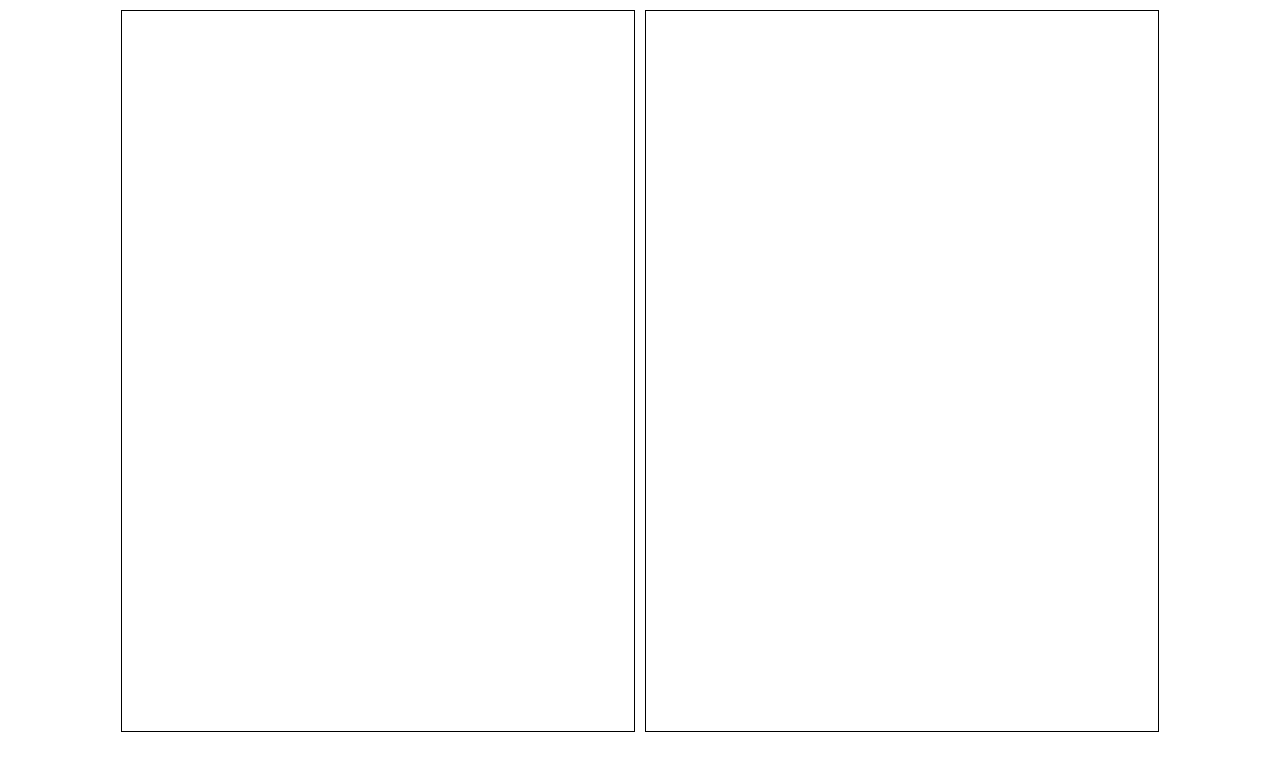
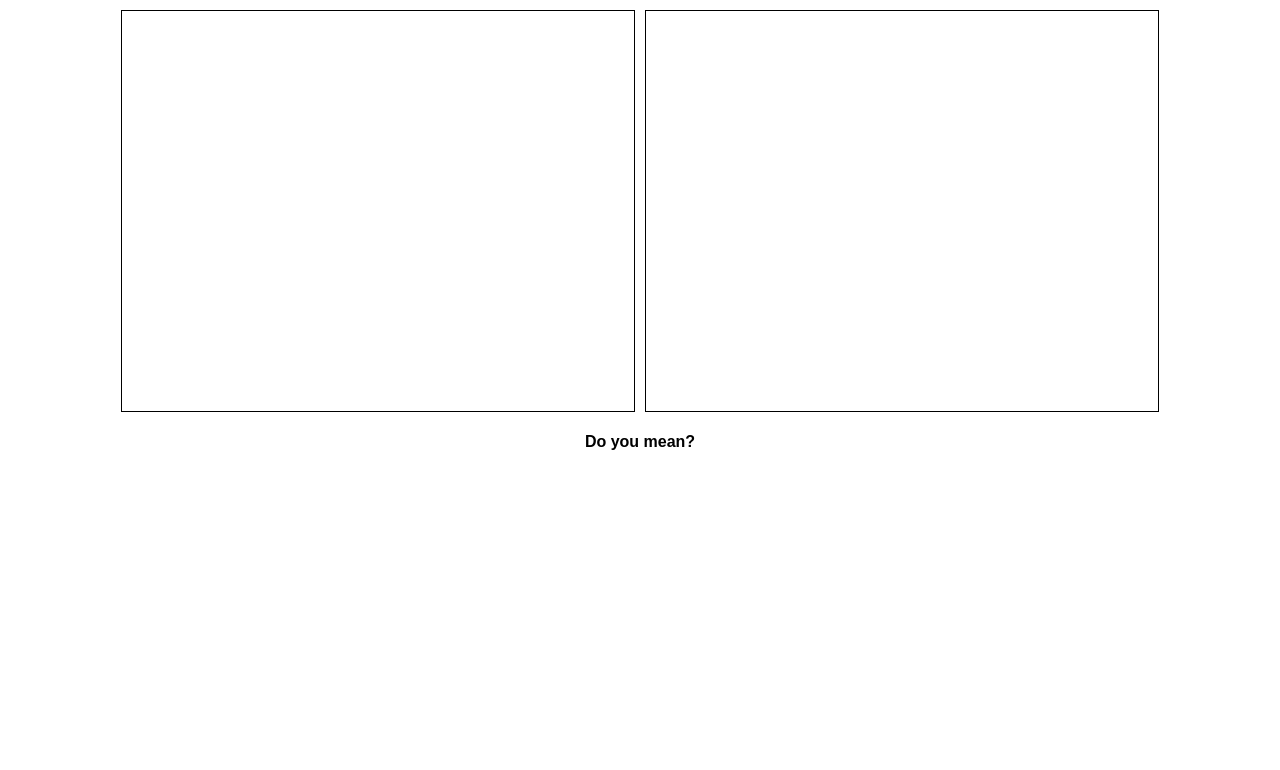
Before and after one commit to elicsiegel/code_editor, a React (Create React App) app: page / in a window 1280 px wide. Shown: the top 770 px of the page. Built offline with nearby package versions, Linux system fonts and the light colour scheme.

Commit message:
Add autocomplete ability

```diff
--- a/src/App.css
+++ b/src/App.css
@@ -1,17 +1,24 @@
 .App {
+  display: flex;
+  flex-direction: column;
+  align-items: center;
+}
+
+.editor-wrapper {
   display: flex;
   justify-content: center;
   margin-top: 10px;
+  width: 100%;
 }
 
-.App > * {
+.editor-wrapper > * {
   margin-left: 5px;
   margin-right: 5px;
 }
 
 textarea {
   border: 1px solid black;
-  height: 90vh;
+  height: 50vh;
   padding: 0px;
   resize: none;
   width: 40%;
--- a/src/App.js
+++ b/src/App.js
@@ -1,5 +1,7 @@
 import React, { Component } from 'react';
 import Display from './components/display/display';
+import PopUp from './components/pop-up/popUp';
+
 import './App.css';
 
 class App extends Component {
@@ -7,23 +9,58 @@ class App extends Component {
   constructor() {
     super();
     this.state = {
-      text: ""
+      text: "",
+      currentWord: ""
     }
 
+    this.keywords = ["var", "function", "class"];
     this.updateText = this.updateText.bind(this);
+    this.addSuggestion = this.addSuggestion.bind(this);
+  }
+
+  addSuggestion(suggestion) {
+    const firstPart = this.state.text.slice(0, this.state.currentWordIdxs[0]);
+    const secondPart = this.state.text.slice(this.state.currentWordIdxs[1], -1);
+
+    const finalText = firstPart + suggestion + secondPart
+
+    document.getElementsByTagName("textarea")[0].value = finalText;
+
+    this.setState({
+      text: finalText
+    })
   }
 
   updateText(e) {
     let textareaText = e.target.value;
+    let currentWord = ""
+    let idx = e.target.selectionStart - 1
 
-    this.setState({text: textareaText})
+    while (textareaText[idx] && textareaText[idx] !== " ") {
+      currentWord = textareaText[idx] + currentWord
+      idx --
+    }
+
+    this.setState({
+      text: textareaText,
+      currentWord: currentWord,
+      currentWordIdxs: [idx + 1, e.target.selectionStart]})
   }
 
   render() {
+    console.log(this.state)
     return (
       <div className="App">
-        <textarea onChange={this.updateText} />
-        <Display text={this.state.text}/>
+        <div className="editor-wrapper">
+          <textarea onChange={this.updateText} />
+          <Display
+            text={this.state.text}
+            keywords={this.keywords} />
+        </div>
+        <PopUp
+          addSuggestion={this.addSuggestion}
+          currentWord={this.state.currentWord}
+          keywords={this.keywords} />
       </div>
     );
   }
--- a/src/components/display/display.css
+++ b/src/components/display/display.css
@@ -1,5 +1,5 @@
 .display-div {
-  height: 90vh;
+  height: 50vh;
   width: 40%;
   border: 1px solid black
 }
--- a/src/components/display/display.js
+++ b/src/components/display/display.js
@@ -5,7 +5,7 @@ class Display extends Component {
 
   constructor() {
     super();
-    this.keywords = ["var", "function", "class"];
+
   }
 
   componentDidMount() {
@@ -18,11 +18,11 @@ class Display extends Component {
 
   wrappedInQuotes(word) {
     if (word.length === 1) return false;
-    return word[0] === "'" && word[word.length - 1] === "'" || word[0] === '"' && word[word.length - 1] === '"'
+    return word[0] === "'" && word[word.length - 1] === "'" || word[0] === '"' && word[word.length - 1] === '"';
   }
 
   isKeyword(word) {
-    return this.keywords.includes(word) || this.wrappedInQuotes(word)
+    return this.props.keywords.includes(word) || this.wrappedInQuotes(word);
   }
 
   highlightKeywords() {
@@ -37,16 +37,15 @@ class Display extends Component {
         newString += text[i] + " ";
       }
     }
-    // debugger
+
     document.getElementsByClassName("display-div")[0].innerHTML = newString;
-    // debugger
-    return newString
+
+    return newString;
   }
 
   render() {
     return (
-      <div className="display-div">
-      </div>
+      <div className="display-div"></div>
     );
   }
 }
--- /dev/null
+++ b/src/components/pop-up/popUp.css
@@ -0,0 +1,8 @@
+ul {
+  padding: 0px;
+}
+.pop-up li {
+  cursor: pointer;
+  text-align: center;
+  list-style-type: none;
+}
--- /dev/null
+++ b/src/components/pop-up/popUp.js
@@ -0,0 +1,31 @@
+import React, { Component } from 'react';
+import './popUp.css';
+
+class PopUp extends Component {
+
+  constructor() {
+    super();
+  }
+
+
+  render() {
+    const matches = this.props.keywords.map((keyword) => {
+      if (this.props.currentWord !== "" && keyword.includes(this.props.currentWord)) {
+        return <li
+                  onClick={() => this.props.addSuggestion(keyword)}
+                  key={keyword}>{keyword}</li>
+      }
+    });
+
+    return (
+      <div className="pop-up">
+        <h4>Do you mean?</h4>
+        <ul>
+          {matches}
+        </ul>
+      </div>
+    );
+  }
+}
+
+export default PopUp;
```
